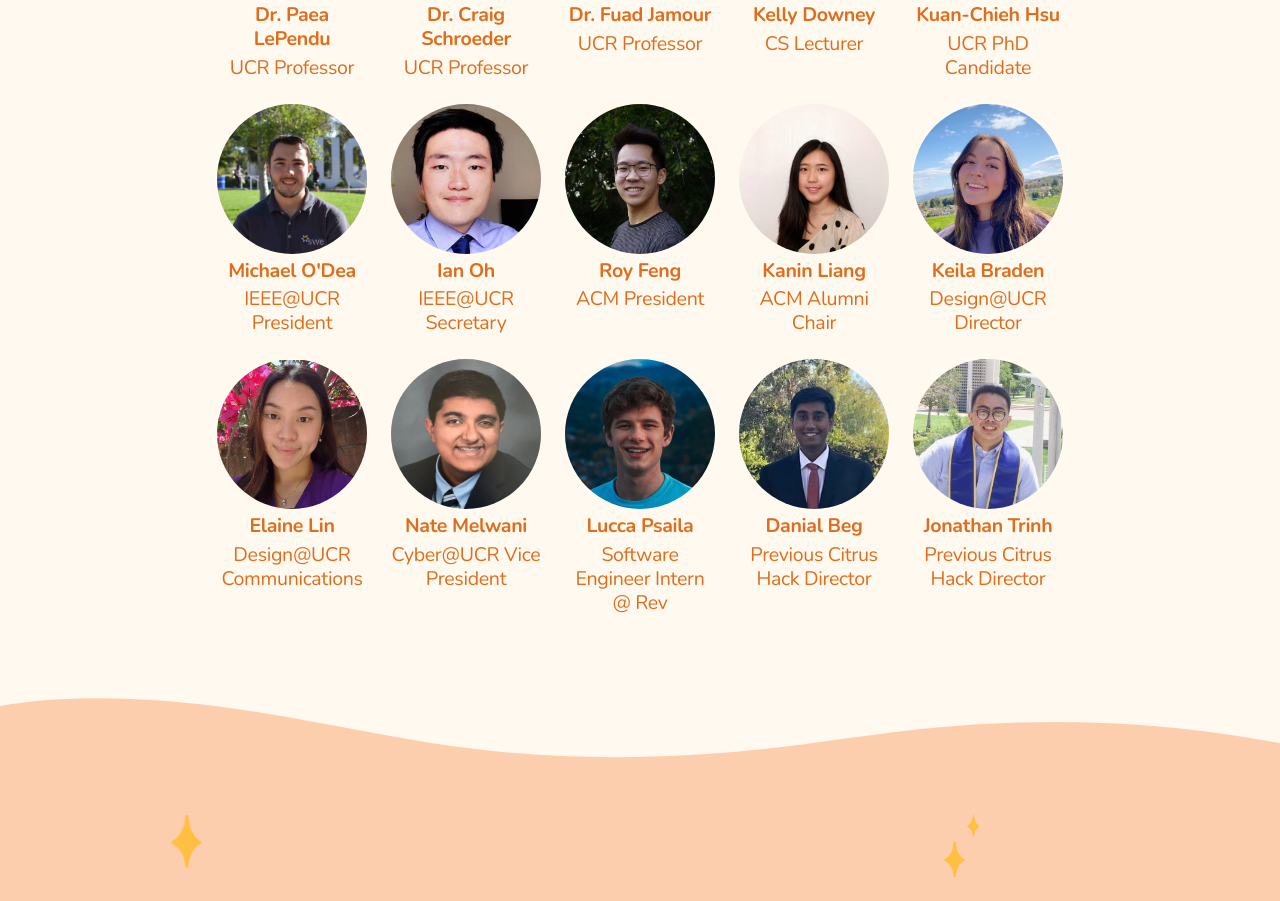
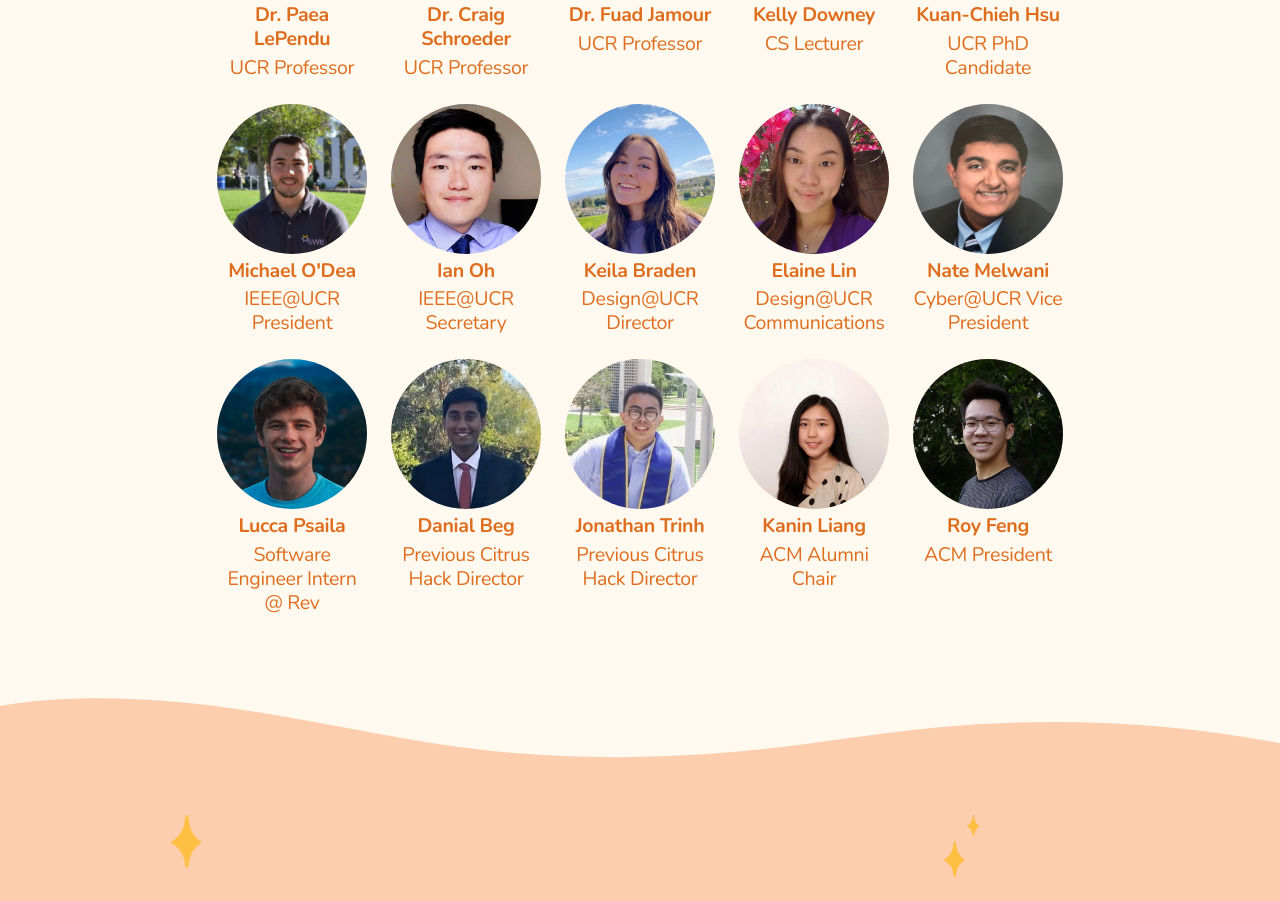
Before and after one commit to citrushack/cutiehack2021, a Next.js app: page /live in a window 1280 px wide. Shown: the part 2177-3078 px from the top of the page. Built offline with nearby package versions, Linux system fonts and the light colour scheme; no server answers.

Commit message:
Fix order

```diff
--- a/pages/live.js
+++ b/pages/live.js
@@ -83,16 +83,6 @@ export default function Live() {
       role: 'IEEE@UCR Secretary',
     },
     {
-      image: Roy,
-      name: 'Roy Feng',
-      role: 'ACM President',
-    },
-    {
-      image: Kanin,
-      name: 'Kanin Liang',
-      role: 'ACM Alumni Chair',
-    },
-    {
       image: Keila,
       name: 'Keila Braden',
       role: 'Design@UCR Director',
@@ -121,6 +111,16 @@ export default function Live() {
       image: Jonathan,
       name: 'Jonathan Trinh',
       role: 'Previous Citrus Hack Director',
+    },
+    {
+      image: Kanin,
+      name: 'Kanin Liang',
+      role: 'ACM Alumni Chair',
+    },
+    {
+      image: Roy,
+      name: 'Roy Feng',
+      role: 'ACM President',
     },
   ]
 
```
